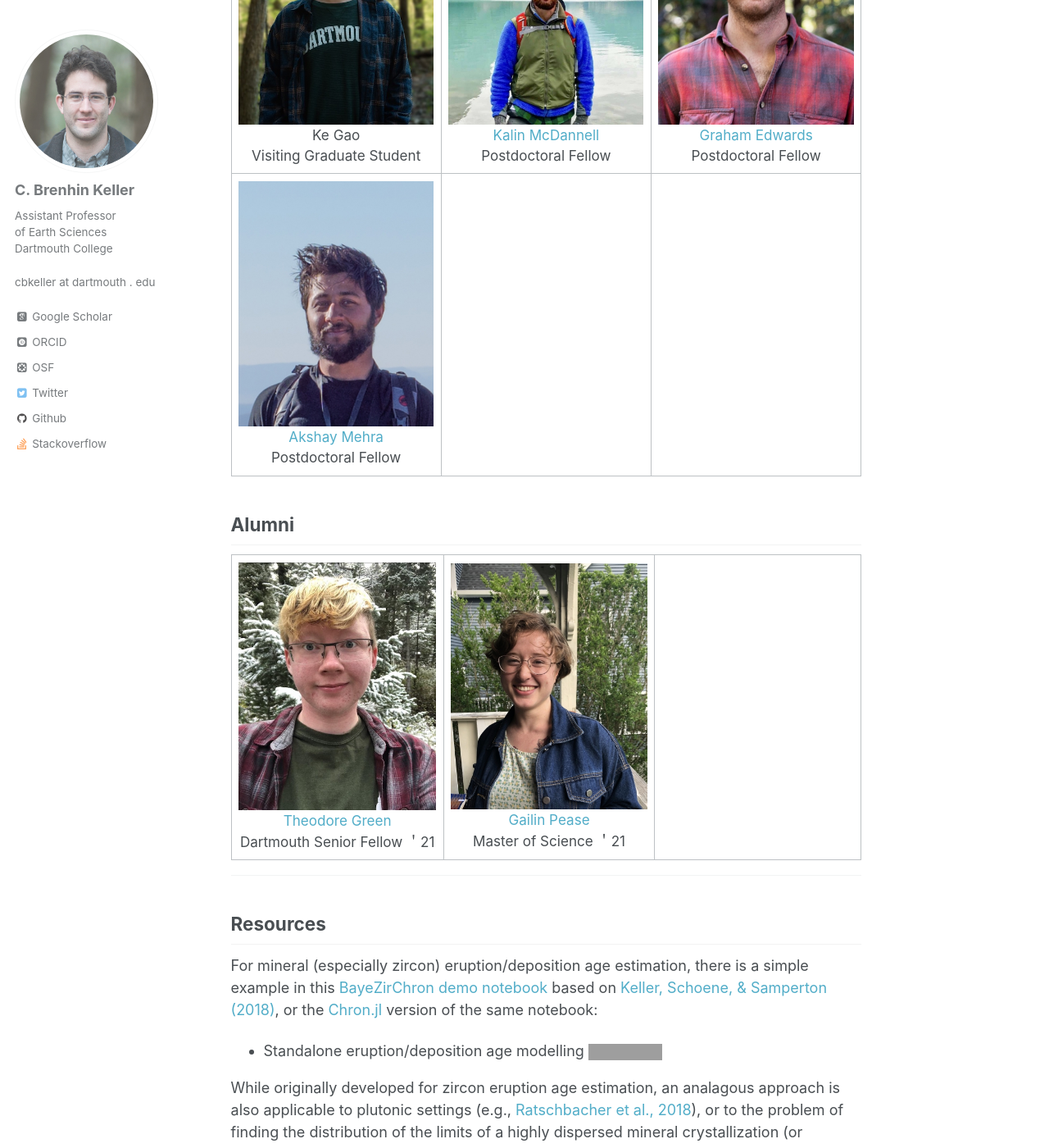
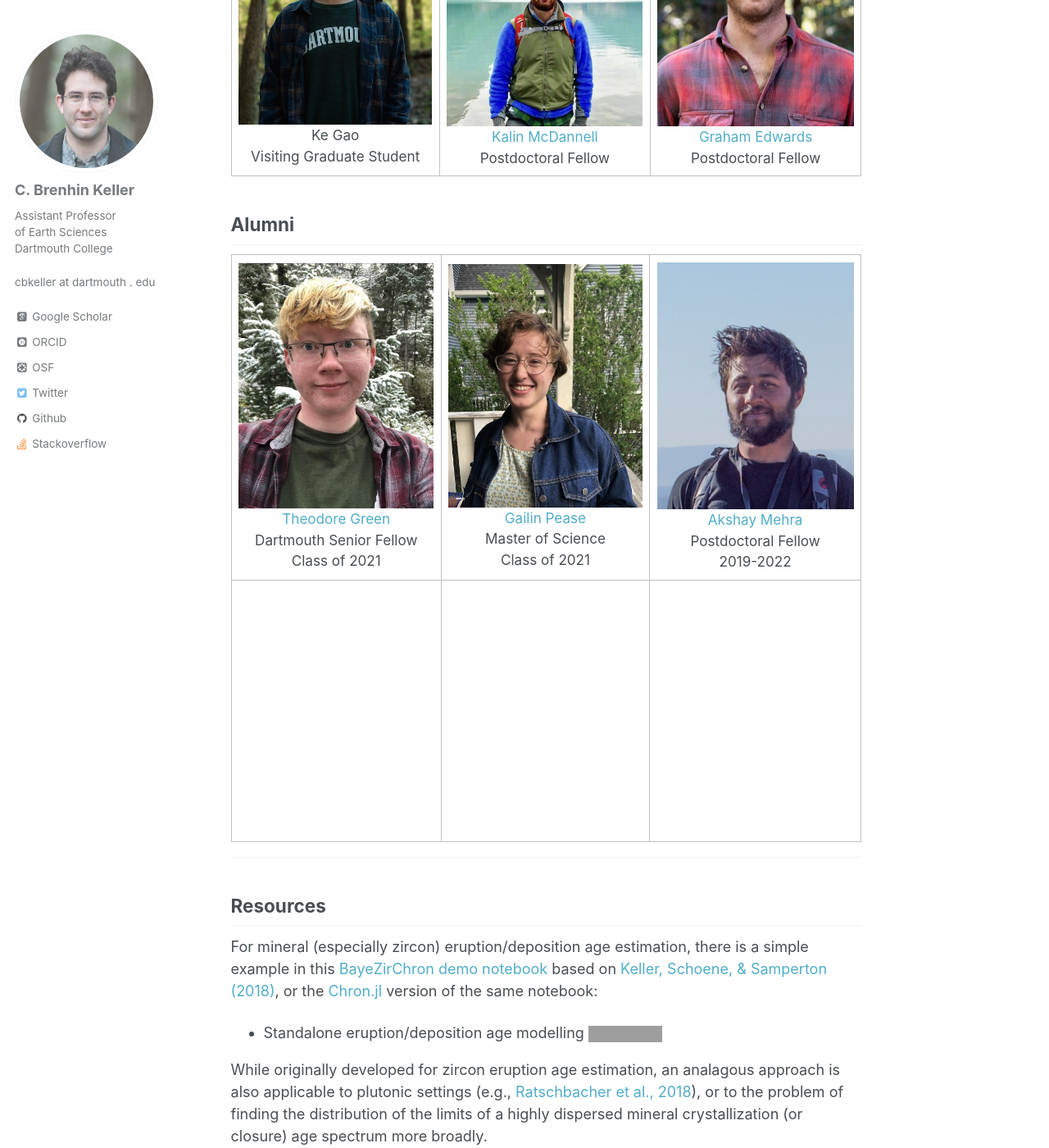
Before and after one commit to brenhinkeller/brenhinkeller.github.io, a Jekyll site: the page built from _pages/about.md, in a window 1280 px wide and 1400 px high, scrolled down 967 px. Shown: the whole window at 82% size. Built offline with Jekyll 4.4.1, drawn with Linux system fonts in a browser that asks for light colours; some web fonts are replaced; grey boxes are pictures that could not be loaded.

Commit message:
Apdate group alumni

```diff
--- a/_pages/about.md
+++ b/_pages/about.md
@@ -16,13 +16,13 @@ Despite the static appearance of Earth’s continental crust on human timescales
 | ------------------------- | ------------------------- | ------------------------- |
 |<img width="256" src="images/profiles/jannitta_yao.jpg"><br>Jannitta Yao<br>Graduate Student|<img width="256" src="images/profiles/reina_harding.jpg"><br>Reina Harding<br>Graduate Student|<img width="256" src="images/profiles/alex_cox.jpg"><br>[Alexander Cox](https://earthsciences.dartmouth.edu/people/alexander-cox)<br>Graduate Student|
 |<img width="256" src="images/profiles/ke_gao.jpg"><br>Ke Gao<br>Visiting Graduate Student|<img width="256" src="images/profiles/kalin_mcdannell.jpg"><br>[Kalin McDannell](https://www.kmcdannell.com/)<br>Postdoctoral Fellow|<img width="256" src="images/profiles/graham_edwards.jpg"><br>[Graham Edwards](https://grahamedwards.github.io/)<br>Postdoctoral Fellow|
-|<img width="256" src="images/profiles/akshay_mehra.jpg"><br>[Akshay Mehra](https://www.akshaymehra.com/)<br>Postdoctoral Fellow|<img width="256" src="images/profiles/blank.jpg">|<img width="256" src="images/profiles/blank.jpg">|
 {: style="font-size: 95%; text-align: center;"}
 
 ## Alumni
 
 | ------------------------- | ------------------------- | ------------------------- |
-|<img width="256" src="images/profiles/theo_green.jpg"><br>[Theodore Green](https://geosciences.princeton.edu/people/theodore-green)<br>Dartmouth Senior Fellow ＇21|<img width="256" src="images/profiles/gailin_l_pease.jpg"><br>[Gailin Pease](https://earthsciences.dartmouth.edu/people/gailin-l-pease)<br>Master of Science ＇21|<img width="256" src="images/profiles/blank.jpg">|
+|<img width="256" src="images/profiles/theo_green.jpg"><br>[Theodore Green](https://geosciences.princeton.edu/people/theodore-green)<br>Dartmouth Senior Fellow<br>Class of 2021|<img width="256" src="images/profiles/gailin_l_pease.jpg"><br>[Gailin Pease](https://earthsciences.dartmouth.edu/people/gailin-l-pease)<br>Master of Science<br>Class of 2021|<img width="256" src="images/profiles/akshay_mehra.jpg"><br>[Akshay Mehra](https://www.akshaymehra.com/)<br>Postdoctoral Fellow<br>2019-2022|
+|<img width="256" src="images/profiles/blank.jpg">|<img width="256" src="images/profiles/blank.jpg">|<img width="256" src="images/profiles/blank.jpg">|
 {: style="font-size: 95%; text-align: center;"}
 
 ---
```
